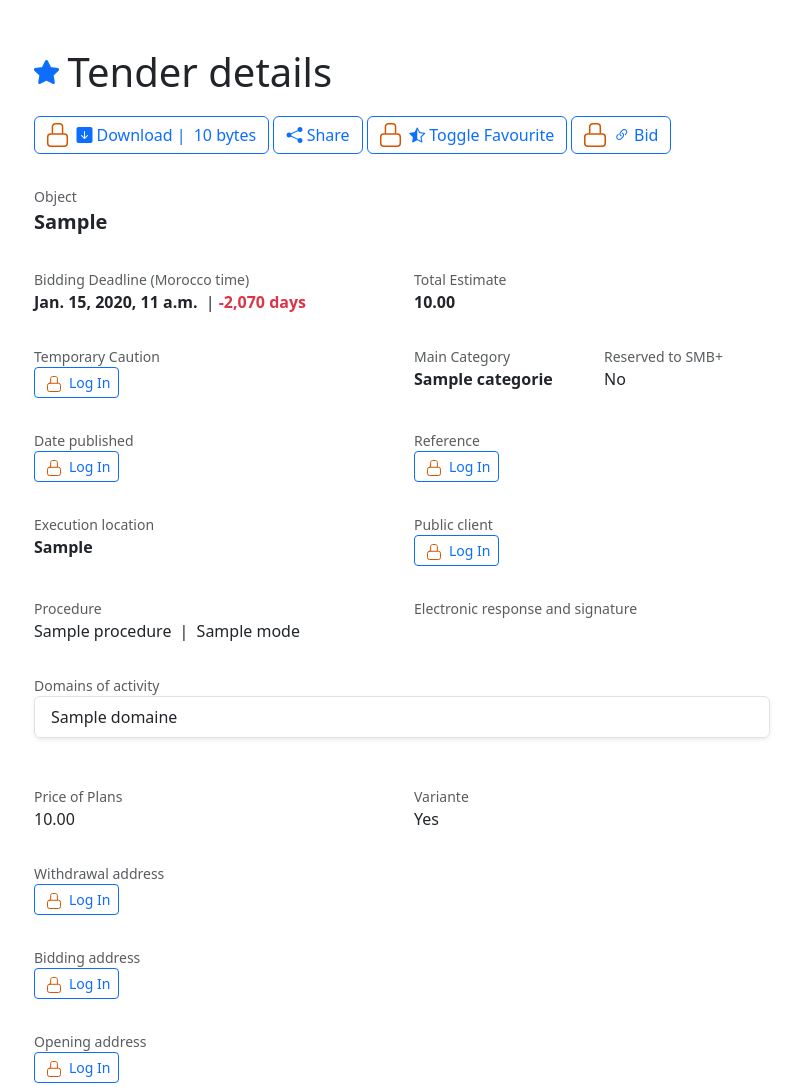
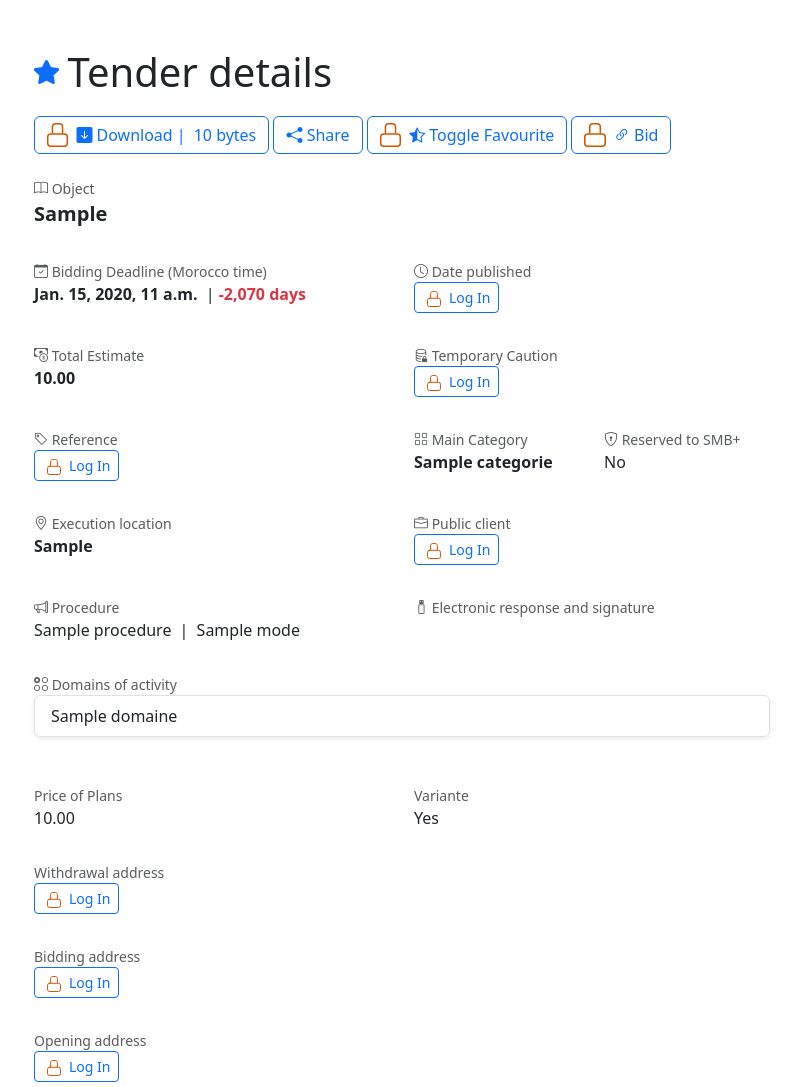
Before and after one commit to Julinium/emarches.com, a Django app: template portal/templates/portal/con-details.html in a window 1280 px wide. Shown: the part 83-1170 px from the top of the page, without its empty margins (238-1039 px from the left). Run offline with Django 5.2, Linux system fonts and the light colour scheme; tables that the repository leaves empty hold one stand-in row (values such as "Sample post"); the template is opened without the code that fills it: values that come from a table or form of the project are taken from there, most other values are stand-ins (such as "Sample title", 1, 10 or a date in 2020); data that the repository does not hold is empty; parts of the project's set-up code (start-up, migrations or seed data) failed here and were passed over; some libraries are stand-ins or nearby versions.

Commit message:
improved display

```diff
--- a/portal/templates/portal/con-details.html
+++ b/portal/templates/portal/con-details.html
@@ -64,7 +64,6 @@
 
         <div id="page-title" class="d-flex flex-wrap align-items-center mt-4 mb-2">
             <div id="cancelledStar" {% if con.cancelled %}style="display:block;"{% else %}style="display:none;"{% endif %}>
-                <!-- <img class="me-2" src="{% static 'img/cancelled.svg' %}" height="24" alt="Fav"> -->
                 <span class="mb-1 fw-bold fs-2 me-3 text-danger"><img src="{% static 'img/cancelled.svg' %}" class="pb-1 mx-1" alt="{% translate 'Cancelled' %}">{% translate 'Cancelled' %}</span>
             </div>
             <div id="favedStar" {% if faved %}style="display:block;"{% else %}style="display:none;"{% endif %}>
@@ -123,13 +122,19 @@
 
             {% get_current_language as LC %}
             <div id="con-destails" class="my-2">
-                <div class="row py-3">
-                    <div class="text-muted small">{% translate 'Object' %}</div>
+                <div class="row my-3">
+                    <div class="text-muted small">
+                        <span><i class="bi bi-book"></i></span>
+                        <span>{% translate 'Object' %}</span>
+                    </div>
                     <div class="fw-bold fs-5">{{ con.objet }}</div>
                 </div>
                 <div class="row">
-                    <div class="col-12 col-md-6 py-3">
-                        <div class="text-muted small">{% translate 'Bidding Deadline' %} ({% translate 'Morocco time' %})</div>
+                    <div class="col-12 col-md-6 my-3">
+                        <div class="text-muted small">
+                            <span><i class="bi bi-calendar-check"></i></span>
+                            <span>{% translate 'Bidding Deadline' %} ({% translate 'Morocco time' %})</span>
+                        </div>
                         {% timezone "Africa/Casablanca" %}
                             <div class="d-block">
                                 <div class="pe-1 d-inline fw-bold">{{ con.date_limite_depot|localtime  }}</div> |
@@ -137,18 +142,41 @@
                             </div>
                         {% endtimezone %}
                     </div>
-                    <div class="col-12 col-md-6 py-3">
-                        <div class="text-muted small">{% translate 'Total Estimate' %}</div>
+                    <div class="col-12 col-md-6 my-3">
+                        <div class="text-muted small">
+                            <span><i class="bi bi-clock"></i></span>
+                            <span>{% translate 'Date published' %}</span>
+                        </div>
+                        <div class="d-block">
+                            <div class="pe-1 d-inline">
+                                {% if request.user.is_authenticated %}
+                                    {{ con.date_publication|date }}
+                                {% else %}
+                                    <a type="button" class="btn btn-sm btn-outline-primary px-2" href="{% url 'account_login' %}?next={{ request.get_full_path }}">
+                                        <img class="mx-1" src="{% static 'img/lock.svg' %}" height="16"> {% translate 'Log In' %}
+                                    </a>
+                                {% endif %}
+                            </div>
+                        </div>
+                    </div>
+                </div>
+
+                <div class="row">
+                    <div class="col-12 col-md-6 my-3">
+                        <div class="text-muted small">
+                            <span><i class="bi bi-cash-coin"></i></span>
+                            <span>{% translate 'Total Estimate' %}</span>
+                        </div>
                         <div class="d-block">
                             <div class="pe-1 d-inline fw-bold">{{ con.total_estimation | floatformat:'2g' }}</div>
                             {% if con.nombre_lots > 1 %}<img src="{% static 'icons/grid-2x2-gap.svg' %}" height="16" alt="{% translate 'Multi-lots' %}">{% endif %}
                         </div>
                     </div>
-                </div>
-
-                <div class="row">
-                    <div class="col-12 col-md-6 py-3">
-                        <div class="text-muted small">{% translate 'Temporary Caution' %}</div>
+                    <div class="col-12 col-md-6 my-3">
+                        <div class="text-muted small">
+                            <span><i class="bi bi-database-lock"></i></span>
+                            <span>{% translate 'Temporary Caution' %}</span>
+                        </div>
                         <div class="d-block">
                             <div class="pe-1 d-inline">
                                 {% if request.user.is_authenticated %}
@@ -161,45 +189,14 @@
                             </div>
                         </div>
                     </div>
-                    <div class="col-6 col-md-3 py-3">
-                        <div class="text-muted small">{% translate 'Main Category' %}</div>
-                        <div class="d-block">
-                            <div class="pe-1 d-inline fw-bold">{{ con.categorie }}</div>
-                        </div>
-                    </div>
-
-                    <div class="col-6 col-md-3 py-3">
-                        {% if con.nombre_lots == 1 %}
-                            <div class="text-muted small">{% translate 'Reserved to SMB+' %}</div>
-                            <div class="d-block">
-                                <div class="pe-1 d-inline">{% if con.lot_set.first.reserve_pme %}{% translate 'Yes' %}{% else %}{% translate 'No' %}{% endif %}</div>
-                            </div>
-                        {% else %}
-                            <div class="text-muted small">{% translate 'Lots count' %}</div>
-                            <div class="d-block">
-                                <div class="pe-1 d-inline">{{ con.nombre_lots }}</div>
-                            </div>
-                        {% endif %}
-                    </div>
                 </div>
 
                 <div class="row">
-                    <div class="col-12 col-md-6 py-3">
-                        <div class="text-muted small">{% translate 'Date published' %}</div>
-                        <div class="d-block">
-                            <div class="pe-1 d-inline">
-                                {% if request.user.is_authenticated %}
-                                    {{ con.date_publication|date }}
-                                {% else %}
-                                    <a type="button" class="btn btn-sm btn-outline-primary px-2" href="{% url 'account_login' %}?next={{ request.get_full_path }}">
-                                        <img class="mx-1" src="{% static 'img/lock.svg' %}" height="16"> {% translate 'Log In' %}
-                                    </a>
-                                {% endif %}
-                            </div>
+                    <div class="col-12 col-md-6 my-3">
+                        <div class="text-muted small">
+                            <span><i class="bi bi-tag"></i></span>
+                            <span>{% translate 'Reference' %}</span>
                         </div>
-                    </div>
-                    <div class="col-12 col-md-6 py-3">
-                        <div class="text-muted small">{% translate 'Reference' %}</div>
                         <div class="d-block">
                             <div class="pe-1 d-inline" style="direction: ltr;">
                                 {% if request.user.is_authenticated %}
@@ -212,17 +209,52 @@
                             </div>
                         </div>
                     </div>
+                    <div class="col-6 col-md-3 my-3">
+                        <div class="text-muted small">
+                            <span><i class="bi bi-grid"></i></span>
+                            <span>{% translate 'Main Category' %}</span>
+                        </div>
+                        <div class="d-block">
+                            <div class="pe-1 d-inline fw-bold">{{ con.categorie }}</div>
+                        </div>
+                    </div>
+
+                    <div class="col-6 col-md-3 my-3">
+                        {% if con.nombre_lots == 1 %}
+                            <div class="text-muted small">
+                                <span><i class="bi bi-shield-lock"></i></span>
+                                <span>{% translate 'Reserved to SMB+' %}</span>
+                            </div>
+                            <div class="d-block">
+                                <div class="pe-1 d-inline">{% if con.lot_set.first.reserve_pme %}{% translate 'Yes' %}{% else %}{% translate 'No' %}{% endif %}</div>
+                            </div>
+                        {% else %}
+                            <div class="text-muted small">
+                                <span><i class="bi bi-grid-1x2"></i></span>
+                                <span>{% translate 'Lots count' %}</span>
+                            </div>
+                            <div class="d-block">
+                                <div class="pe-1 d-inline">{{ con.nombre_lots }}</div>
+                            </div>
+                        {% endif %}
+                    </div>
                 </div>
 
                 <div class="row">
-                    <div class="col-12 col-md-6 py-3">
-                        <div class="text-muted small">{% translate 'Execution location' %}</div>
+                    <div class="col-12 col-md-6 my-3">
+                        <div class="text-muted small">
+                            <span><i class="bi bi-geo-alt"></i></span>
+                            <span>{% translate 'Execution location' %}</span>
+                        </div>
                         <div class="d-block">
                             <div class="pe-1 d-inline fw-bold">{{ con.lieu_execution }}</div>
                         </div>
                     </div>
-                    <div class="col-12 col-md-6 py-3">
-                        <div class="text-muted small">{% translate 'Public client' %}</div>
+                    <div class="col-12 col-md-6 my-3">
+                        <div class="text-muted small">
+                            <span><i class="bi bi-briefcase"></i></span>
+                            <span>{% translate 'Public client' %}</span>
+                        </div>
                         <div class="d-block">
                             <div class="pe-1 d-inline fw-bold">
                                 {% if request.user.is_authenticated %}
@@ -239,8 +271,11 @@
 
 
                 <div class="row">
-                    <div class="col-12 col-md-6 py-3">
-                        <div class="text-muted small">{% translate 'Procedure' %}</div>
+                    <div class="col-12 col-md-6 my-3">
+                        <div class="text-muted small">
+                            <span><i class="bi bi-megaphone"></i></span>
+                            <span>{% translate 'Procedure' %}</span>
+                        </div>
                         <div class="d-block">
                             <div class="pe-1 d-inline">{{ con.procedure_annonce }}</div>
                             <div class="pe-1 d-inline">|</div>
@@ -248,8 +283,11 @@
                         </div>
                     </div>
 
-                    <div class="col-12 col-md-6 py-3">
-                        <div class="text-muted small">{% translate 'Electronic response and signature' %}</div>
+                    <div class="col-12 col-md-6 my-3">
+                        <div class="text-muted small">
+                            <span><i class="bi bi-usb-drive"></i></span>
+                            <span>{% translate 'Electronic response and signature' %}</span>
+                        </div>
                         <div class="d-block">
                             <div class="pe-1 d-inline">
                                 {% if con.reponse_electronique == 'RR' %}{% translate 'Required, e-Sign required' %}{% endif %}
@@ -264,7 +302,10 @@
 
                 {% if con.domaines %}
                     <div class="py-3" id="domains">
-                        <div class="text-muted small">{% translate 'Domains of activity' %}</div>
+                        <div class="text-muted small">
+                            <span><i class="bi bi-ui-radios-grid"></i></span>
+                            <span>{% translate 'Domains of activity' %}</span>
+                        </div>
                         <ul class="list-group mb-3 p-0 shadow-sm">
                             {% for d in con.domaines.all %}
                                 <li class="list-group-item">{{ d.domaine }}</li>
@@ -278,7 +319,10 @@
 
                     {% if con.lot_set.first.qualifications.all %}
                         <div class="py-3" id="qualifs">
-                            <div class="text-muted small">{% translate 'Qualifications' %}</div>
+                            <div class="text-muted small">
+                                <span><i class="bi bi-award"></i></span>
+                                <span>{% translate 'Qualifications' %}</span>
+                            </div>
                             {% if request.user.is_authenticated %}
                                 <ul class="list-group mb-3 p-0 shadow-sm">
                                     {% for q in con.lot_set.first.qualifications.all %}
```
